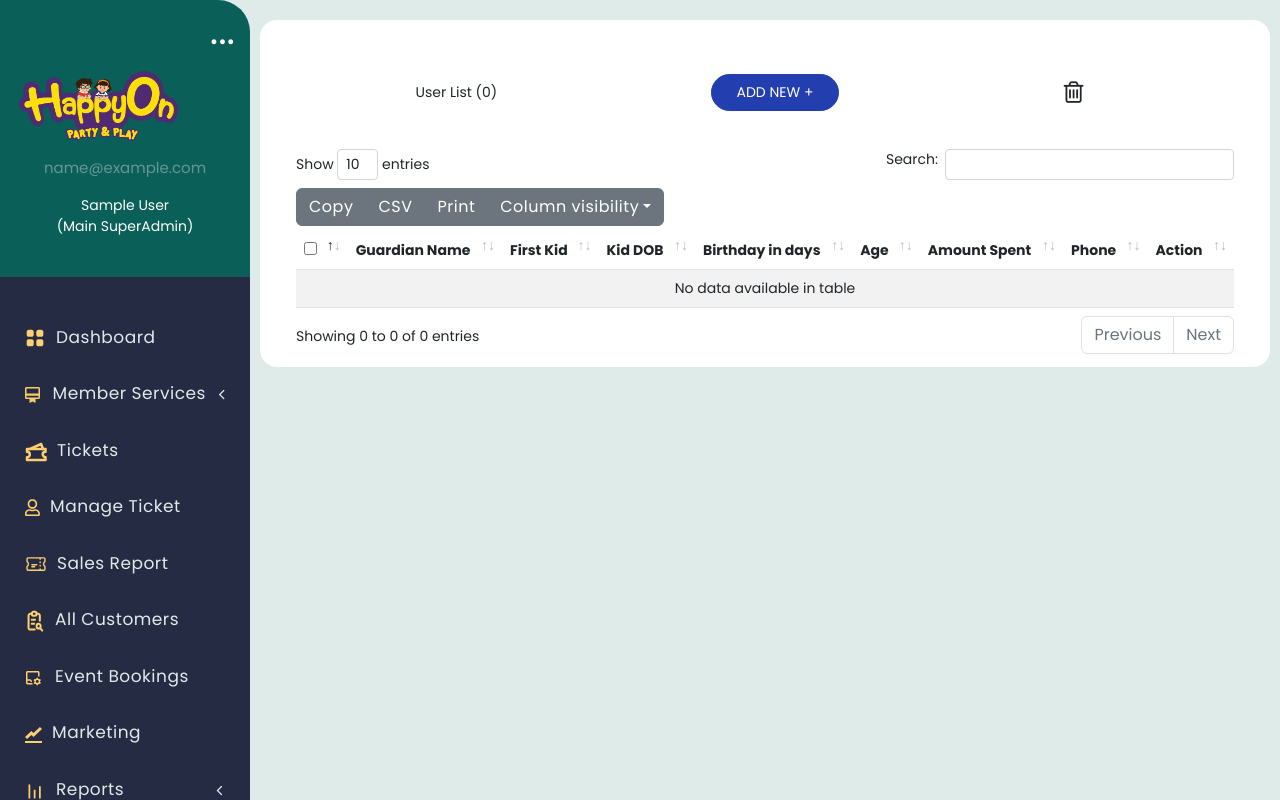
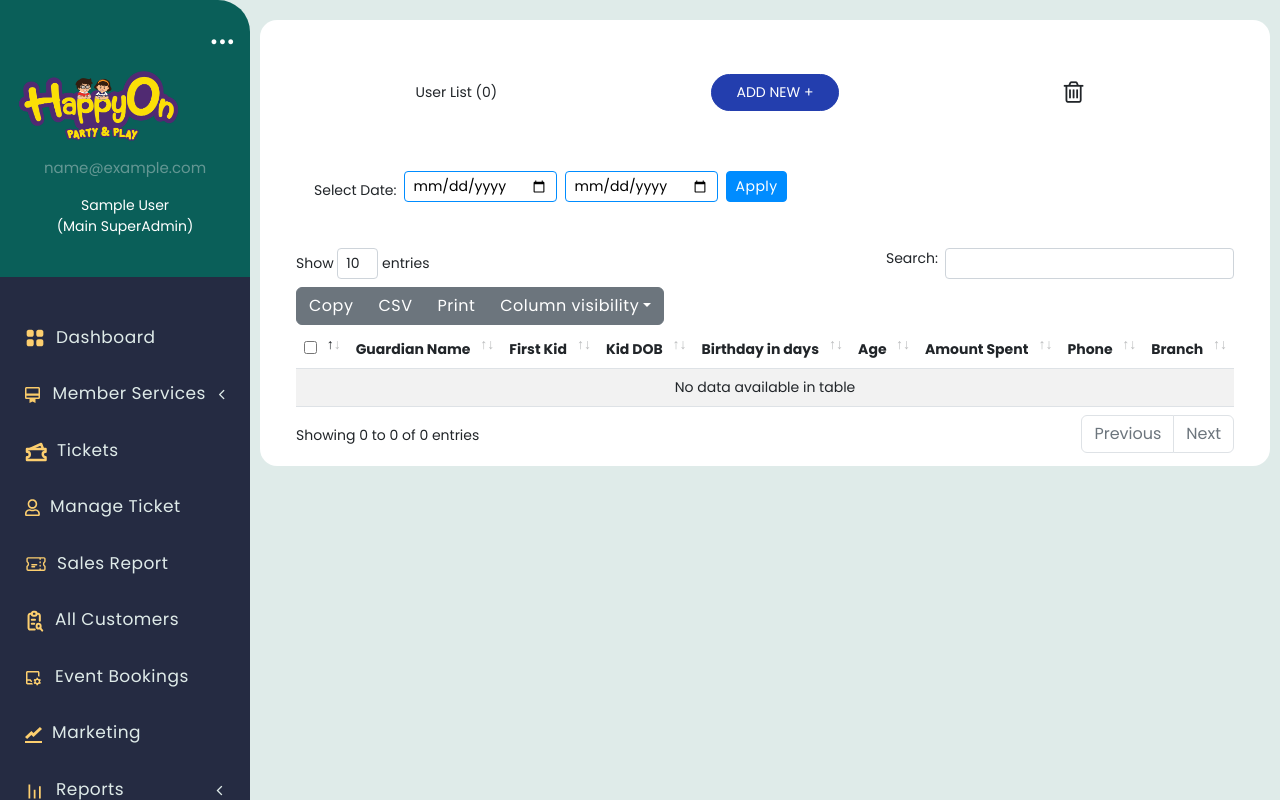
Before and after one commit to Nextarbrain/happyoncrm, a Laravel app: template resources/views/happyView/upcomingbirthdays.blade.php in a window 1280 px wide. Run offline with Laravel 8, Linux system fonts and the light colour scheme; the visitor is signed in with stand-in values (Sample User, id 1); tables that the repository leaves empty hold one stand-in row (values such as "Sample post"); the template is opened without the code that fills it: most values are stand-ins (such as "Sample title", 1, 10 or a date in 2020); some libraries are stand-ins or nearby versions.

Commit message:
update changes

```diff
--- a/app/Models/UserDetail.php
+++ b/app/Models/UserDetail.php
@@ -19,4 +19,9 @@ class UserDetail extends Model
         return $this->belongsTo(User::class);
     }
 
+    public function branch()
+    {
+        return $this->belongsTo(Branch::class, 'branch_id');
+    }
+
 }
--- a/resources/views/happyView/upcomingbirthdays.blade.php
+++ b/resources/views/happyView/upcomingbirthdays.blade.php
@@ -66,6 +66,51 @@
 
 
                             </div>
+                            <div class="user_list">
+                                <div class="row align-items-center text-center">
+                                    <div class="col-md-8">
+                                        <div class="col">
+                                            <form action="{{ url()->current() }}" method="get">
+                                                @csrf
+                                                <div class="d-flex flex-wrap align-items-center">
+                                                    <label class="font-weight-bold">Select Date:</label>
+                                                    <div class="mb-2 mx-2">
+                                                        <input type="date" name="fromDate"
+                                                            value="{{ request()->get('fromDate') }}"
+                                                            class="form-control-sm border border-primary"
+                                                            placeholder="From Date">
+                                                    </div>
+
+                                                    <div class="mb-2">
+                                                        <input type="date" name="toDate"
+                                                            value="{{ request()->get('toDate') }}"
+                                                            class="form-control-sm border border-primary"
+                                                            placeholder="To Date">
+                                                    </div>
+                                                    @if (auth('admin')->user()->branch_id == null && auth('admin')->user()->isSuperAdmin == 1)
+                                                        <div class="mb-2 mx-2">
+                                                            <select name="branch_id" class="form-control"
+                                                                id="branch_id">
+                                                                <option value="">-- All Branches --</option>
+                                                                @foreach ($branches as $branch)
+                                                                    <option value="{{ $branch['id'] }}"
+                                                                        {{ request()->get('branch_id') == $branch['id'] ? 'selected' : '' }}>
+                                                                        {{ $branch['name'] . '-' . $branch['type'] }}
+                                                                    </option>
+                                                                @endforeach
+                                                            </select>
+                                                        </div>
+                                                    @endif
+                                                    <div class="mb-2 mx-2">
+                                                        <button type="submit"
+                                                            class="btn btn-sm btn-primary">Apply</button>
+                                                    </div>
+                                                </div>
+                                            </form>
+                                        </div>
+                                    </div>
+                                </div>
+                            </div>
                             <!-- data table  -->
                             <div class="container">
                                 <div class="row table-responsive">
@@ -82,6 +127,7 @@
                                                     <th>Age</th>
                                                     <th>Amount Spent</th>
                                                     <th>Phone</th>
+                                                    <th>Branch</th>
                                                     <th>Action</th>
                                                 </tr>
                                             </thead>
@@ -136,6 +182,8 @@
                                                         </td>
                                                         <td>{{ $amount_spent }}</td>
                                                         <td>{{ isset($users->phone_no) ? $users->phone_no : '' }}</td>
+                                                        <td>{{ isset($users->branch) ? $users->branch->name : '' }}
+                                                        </td>
 
                                                         <td><a
                                                                 href="{{ url('/tickets-edit-view/' . $users->user_id) }}""><i
```
Also changed, not shown: app/Http/Controllers/TicketController.php (+12 -5 lines).
